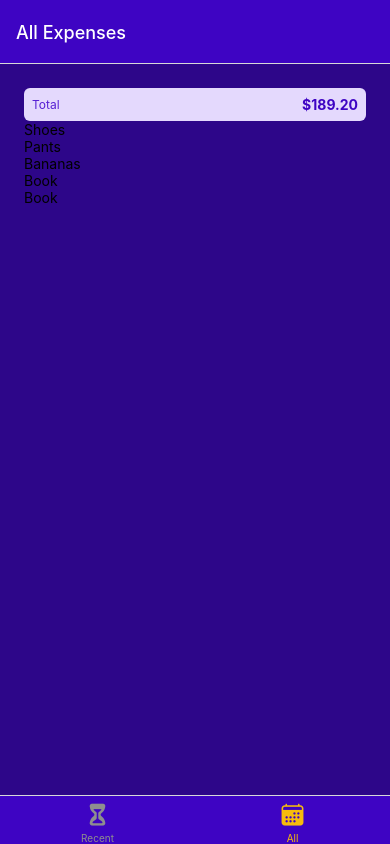
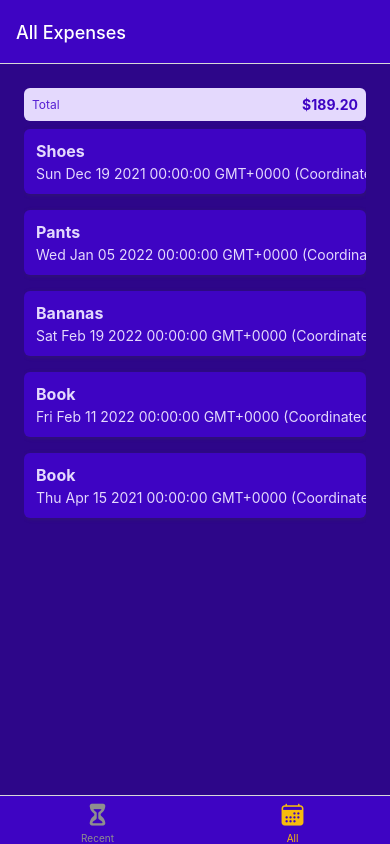
Before and after one commit to gastonirby/ExpenseTracker, a React Native app: screen /AllExpenses in a window 390 px wide. Built offline with nearby package versions, Linux system fonts and the light colour scheme.

Commit message:
added an expense item component and added some styling

```diff
--- /dev/null
+++ b/components/ExpensesOutput/ExpenseItem.js
@@ -0,0 +1,56 @@
+import { Pressable, View, StyleSheet, Text } from 'react-native'
+import { GlobalStyles } from '../../constants/styles'
+
+function ExpenseItem ({description, amount, date}) {
+  return (
+    <Pressable>
+      <View style={styles.expenseItem} >
+        <View>
+          <Text style={[styles.textBase, styles.description]} >{description}</Text>
+          <Text style={styles.textBase}>{date.toString()}</Text>
+        </View>
+        <View style={styles.amountContainer}>
+          <Text style={styles.amount}>{amount}</Text>
+        </View>
+      </View>
+    </Pressable>
+  )
+}
+
+export default ExpenseItem
+
+const styles = StyleSheet.create({
+    expenseItem: {
+        padding: 12,
+        marginVertical: 8,
+        backgroundColor: GlobalStyles.colors.primary500,
+        flexDirection: 'row',
+        justifyContent: 'space-between',
+        borderRadius: 6,
+        elevation: 3,
+        shadowColor: GlobalStyles.colors.gray500,
+        shadowRadius: 4,
+        shadowOffset: { width: 1, height: 1 },
+        shadowOpacity: 0.4
+    },
+    textBase: {
+        color: GlobalStyles.colors.primary50
+    },
+    description: {
+        fontSize: 16,
+        marginBottom: 4,
+        fontWeight: 'bold',
+    },
+    amountContainer: {
+        paddingHorizontal: 12,
+        paddingVertical: 4,
+        backgroundColor: 'white',
+        justifyContent: 'center',
+        alignItems: 'center',
+        borderRadius: 4
+    },
+    amount: {
+        color: GlobalStyles.colors.primary500,
+        fontWeight: 'bold',
+    }
+})
--- a/components/ExpensesOutput/ExpensesList.js
+++ b/components/ExpensesOutput/ExpensesList.js
@@ -1,7 +1,8 @@
 import { View, FlatList, Text } from 'react-native'
+import ExpenseItem from './ExpenseItem'
 
 function renderExpenseItem (itemData) {
-  return <Text>{itemData.item.description}</Text>
+  return <ExpenseItem {...itemData.item} />
 }
 
 function ExpensesList ({ expenses }) {
--- a/components/ExpensesOutput/ExpensesOutput.js
+++ b/components/ExpensesOutput/ExpensesOutput.js
@@ -51,7 +51,9 @@
 const styles = StyleSheet.create({
     container: {
         flex: 1,
-        padding: 24,
+        paddingHorizontal: 24,
+        paddingTop: 24,
+        paddingBottom: 0,
         backgroundColor: GlobalStyles.colors.primary700,
     },
 
```
